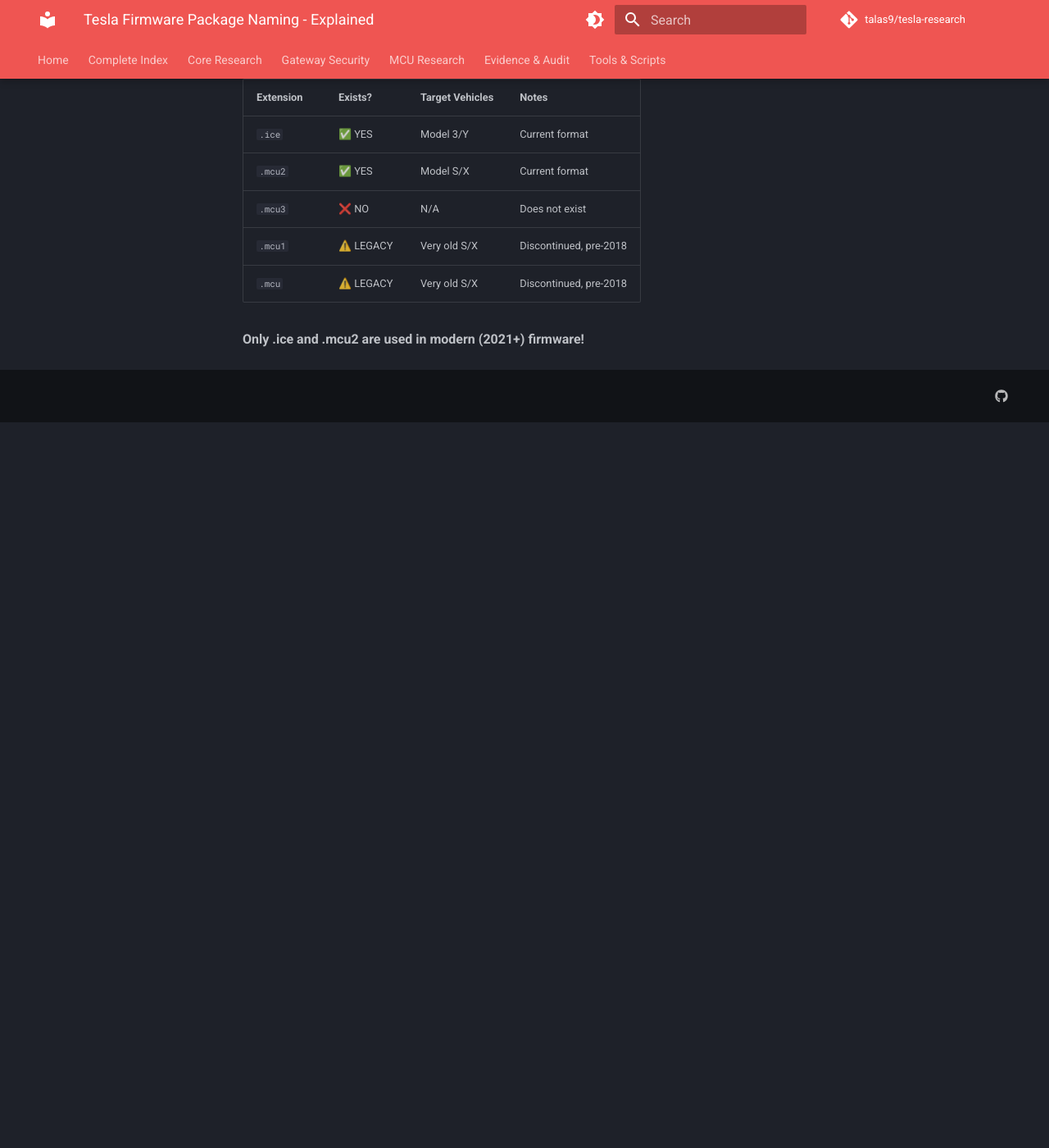
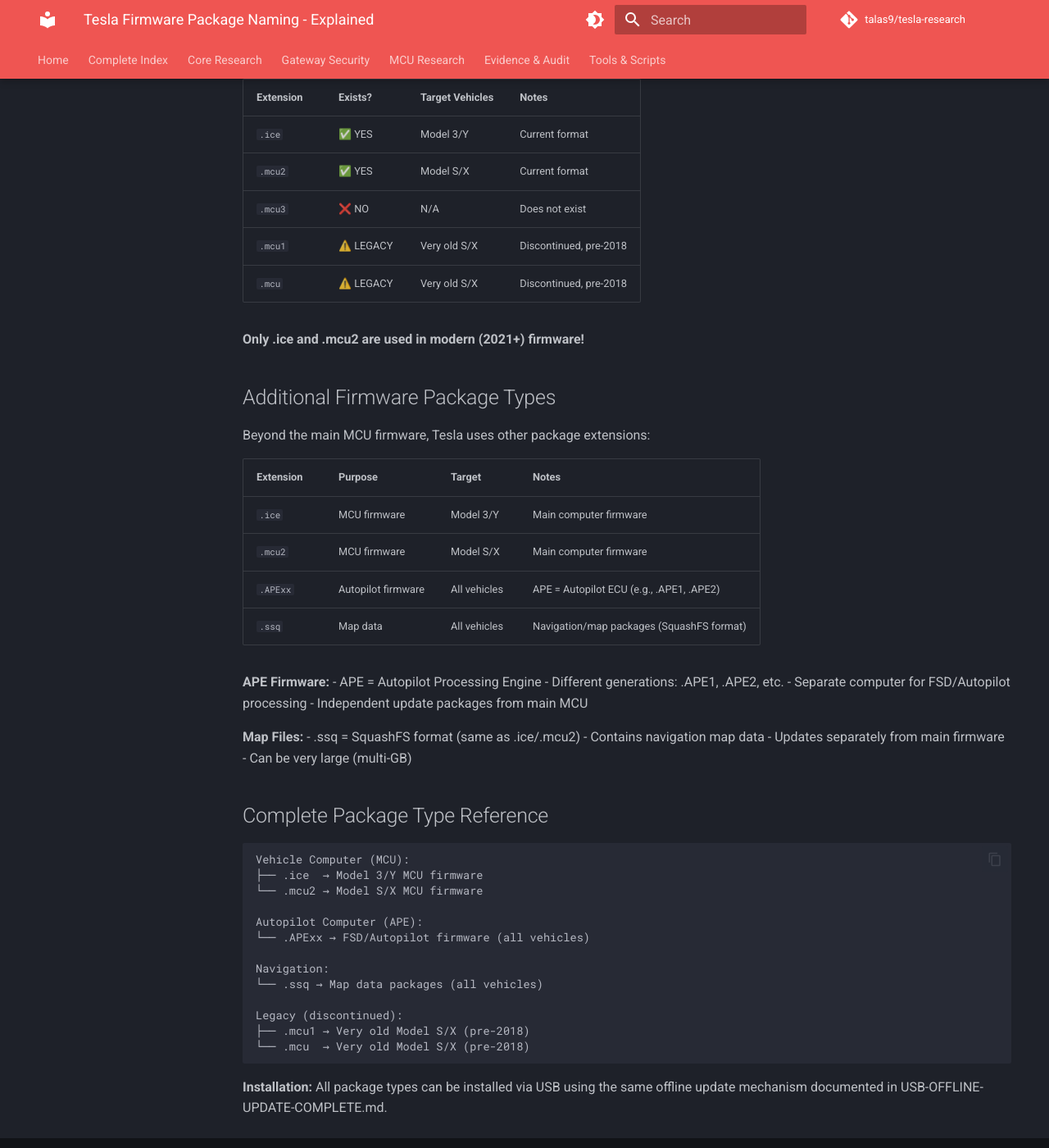
Before and after one commit to talas9/tesla, an MkDocs documentation site: the page built from docs/meta/FIRMWARE-NAMING-EXPLAINED.md, in a window 1280 px wide and 1400 px high, scrolled down 2218 px. Shown: the whole window at 82% size. Built offline with MkDocs 1.6.1 and Material for MkDocs 9.7.7, drawn with Linux system fonts in a browser that asks for light colours; comment, search, counter and statistics services are not loaded; before the commit the page ends 2733 px from its top, so only the background shows below that.

Commit message:
Add Autopilot (.APExx) and map (.ssq) firmware package types
Additional Tesla firmware package extensions:
- .APExx = Autopilot firmware (APE1, APE2, etc.)
- .ssq = Map/navigation data packages

Complete package type reference now includes:
- MCU firmware (.ice, .mcu2)
- Autopilot firmware (.APExx)
- Map data (.ssq)
- Legacy formats (.mcu1, .mcu)

All use same SquashFS + signature format.

Author: talas9

````diff
--- a/docs/meta/FIRMWARE-NAMING-EXPLAINED.md
+++ b/docs/meta/FIRMWARE-NAMING-EXPLAINED.md
@@ -114,3 +114,47 @@
 | `.mcu` | ⚠️ LEGACY | Very old S/X | Discontinued, pre-2018 |
 
 **Only .ice and .mcu2 are used in modern (2021+) firmware!**
+
+## Additional Firmware Package Types
+
+Beyond the main MCU firmware, Tesla uses other package extensions:
+
+| Extension | Purpose | Target | Notes |
+|-----------|---------|--------|-------|
+| `.ice` | MCU firmware | Model 3/Y | Main computer firmware |
+| `.mcu2` | MCU firmware | Model S/X | Main computer firmware |
+| `.APExx` | Autopilot firmware | All vehicles | APE = Autopilot ECU (e.g., .APE1, .APE2) |
+| `.ssq` | Map data | All vehicles | Navigation/map packages (SquashFS format) |
+
+**APE Firmware:**
+- APE = Autopilot Processing Engine
+- Different generations: .APE1, .APE2, etc.
+- Separate computer for FSD/Autopilot processing
+- Independent update packages from main MCU
+
+**Map Files:**
+- .ssq = SquashFS format (same as .ice/.mcu2)
+- Contains navigation map data
+- Updates separately from main firmware
+- Can be very large (multi-GB)
+
+## Complete Package Type Reference
+
+```
+Vehicle Computer (MCU):
+├── .ice  → Model 3/Y MCU firmware
+└── .mcu2 → Model S/X MCU firmware
+
+Autopilot Computer (APE):
+└── .APExx → FSD/Autopilot firmware (all vehicles)
+
+Navigation:
+└── .ssq → Map data packages (all vehicles)
+
+Legacy (discontinued):
+├── .mcu1 → Very old Model S/X (pre-2018)
+└── .mcu  → Very old Model S/X (pre-2018)
+```
+
+**Installation:**
+All package types can be installed via USB using the same offline update mechanism documented in USB-OFFLINE-UPDATE-COMPLETE.md.
````
